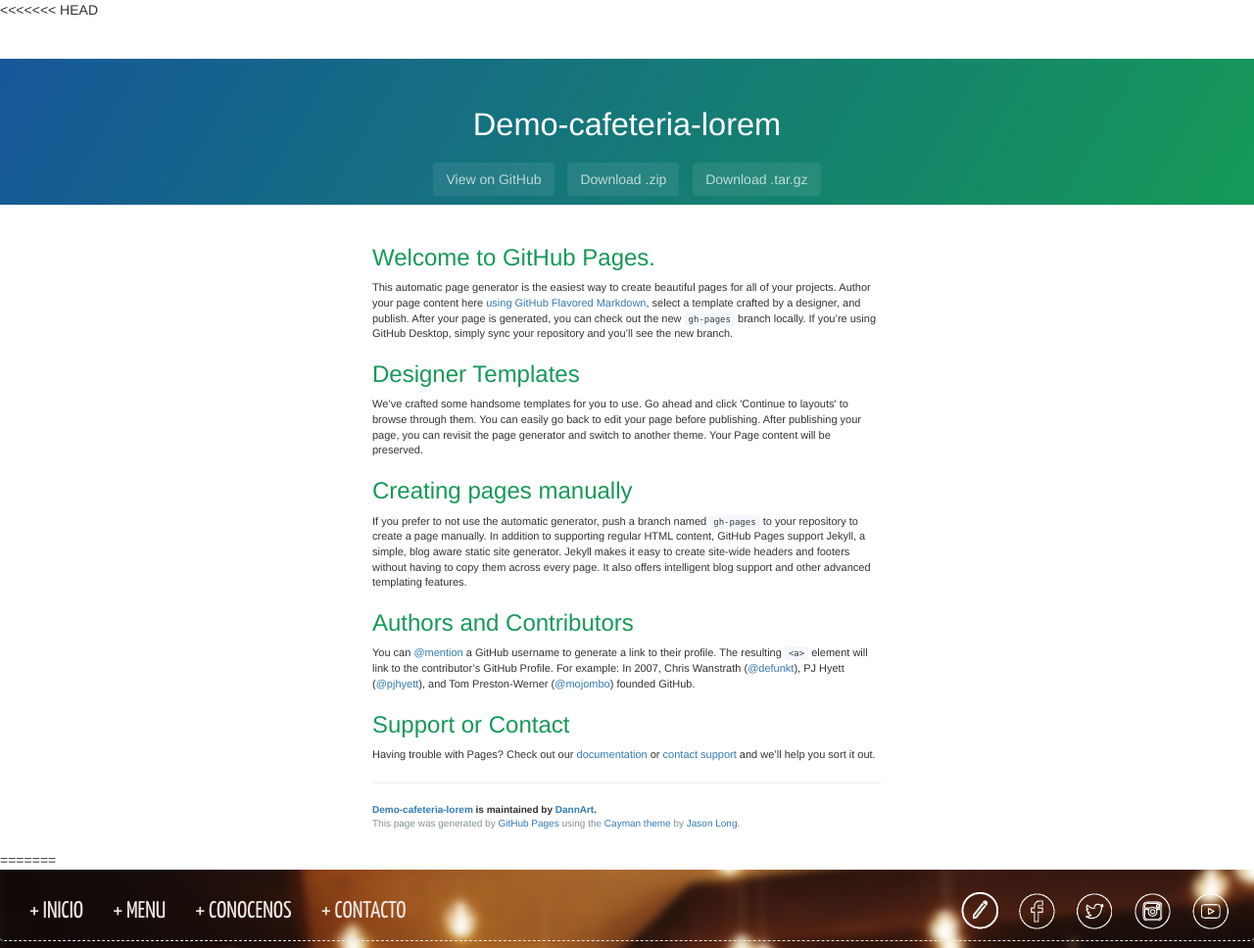
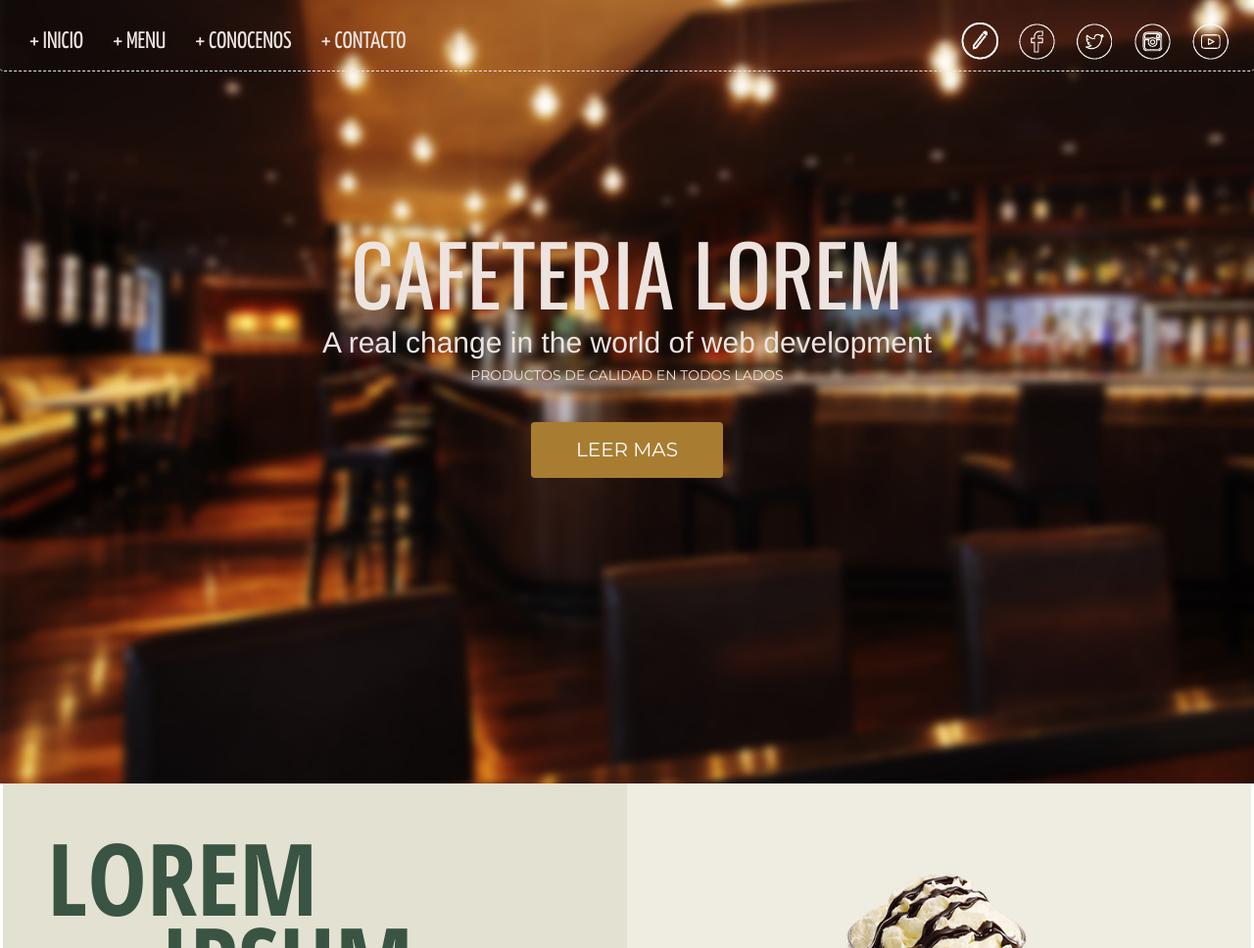
Before and after one commit to DannArt/Demo-Cafeteria-Lorem, a plain HTML site: page index.html in a window 1280 px wide. Shown: the top 968 px of the page at 98% size. Drawn offline with nearby package versions, Linux system fonts and the light colour scheme; some packages are replaced by stand-ins of ours.

Commit message:
no message

```diff
--- a/index.html
+++ b/index.html
@@ -1,62 +1,4 @@
 <!DOCTYPE html>
-<<<<<<< HEAD
-<html lang="en-us">
-  <head>
-    <meta charset="UTF-8">
-    <title>Demo-cafeteria-lorem by DannArt</title>
-    <meta name="viewport" content="width=device-width, initial-scale=1">
-    <link rel="stylesheet" type="text/css" href="stylesheets/normalize.css" media="screen">
-    <link href='https://fonts.googleapis.com/css?family=Open+Sans:400,700' rel='stylesheet' type='text/css'>
-    <link rel="stylesheet" type="text/css" href="stylesheets/stylesheet.css" media="screen">
-    <link rel="stylesheet" type="text/css" href="stylesheets/github-light.css" media="screen">
-  </head>
-  <body>
-    <section class="page-header">
-      <h1 class="project-name">Demo-cafeteria-lorem</h1>
-      <h2 class="project-tagline"></h2>
-      <a href="https://github.com/DannArt/Demo-Cafeteria-Lorem" class="btn">View on GitHub</a>
-      <a href="https://github.com/DannArt/Demo-Cafeteria-Lorem/zipball/master" class="btn">Download .zip</a>
-      <a href="https://github.com/DannArt/Demo-Cafeteria-Lorem/tarball/master" class="btn">Download .tar.gz</a>
-    </section>
-
-    <section class="main-content">
-      <h3>
-<a id="welcome-to-github-pages" class="anchor" href="#welcome-to-github-pages" aria-hidden="true"><span aria-hidden="true" class="octicon octicon-link"></span></a>Welcome to GitHub Pages.</h3>
-
-<p>This automatic page generator is the easiest way to create beautiful pages for all of your projects. Author your page content here <a href="https://guides.github.com/features/mastering-markdown/">using GitHub Flavored Markdown</a>, select a template crafted by a designer, and publish. After your page is generated, you can check out the new <code>gh-pages</code> branch locally. If you’re using GitHub Desktop, simply sync your repository and you’ll see the new branch.</p>
-
-<h3>
-<a id="designer-templates" class="anchor" href="#designer-templates" aria-hidden="true"><span aria-hidden="true" class="octicon octicon-link"></span></a>Designer Templates</h3>
-
-<p>We’ve crafted some handsome templates for you to use. Go ahead and click 'Continue to layouts' to browse through them. You can easily go back to edit your page before publishing. After publishing your page, you can revisit the page generator and switch to another theme. Your Page content will be preserved.</p>
-
-<h3>
-<a id="creating-pages-manually" class="anchor" href="#creating-pages-manually" aria-hidden="true"><span aria-hidden="true" class="octicon octicon-link"></span></a>Creating pages manually</h3>
-
-<p>If you prefer to not use the automatic generator, push a branch named <code>gh-pages</code> to your repository to create a page manually. In addition to supporting regular HTML content, GitHub Pages support Jekyll, a simple, blog aware static site generator. Jekyll makes it easy to create site-wide headers and footers without having to copy them across every page. It also offers intelligent blog support and other advanced templating features.</p>
-
-<h3>
-<a id="authors-and-contributors" class="anchor" href="#authors-and-contributors" aria-hidden="true"><span aria-hidden="true" class="octicon octicon-link"></span></a>Authors and Contributors</h3>
-
-<p>You can <a href="https://help.github.com/articles/basic-writing-and-formatting-syntax/#mentioning-users-and-teams" class="user-mention">@mention</a> a GitHub username to generate a link to their profile. The resulting <code>&lt;a&gt;</code> element will link to the contributor’s GitHub Profile. For example: In 2007, Chris Wanstrath (<a href="https://github.com/defunkt" class="user-mention">@defunkt</a>), PJ Hyett (<a href="https://github.com/pjhyett" class="user-mention">@pjhyett</a>), and Tom Preston-Werner (<a href="https://github.com/mojombo" class="user-mention">@mojombo</a>) founded GitHub.</p>
-
-<h3>
-<a id="support-or-contact" class="anchor" href="#support-or-contact" aria-hidden="true"><span aria-hidden="true" class="octicon octicon-link"></span></a>Support or Contact</h3>
-
-<p>Having trouble with Pages? Check out our <a href="https://help.github.com/pages">documentation</a> or <a href="https://github.com/contact">contact support</a> and we’ll help you sort it out.</p>
-
-      <footer class="site-footer">
-        <span class="site-footer-owner"><a href="https://github.com/DannArt/Demo-Cafeteria-Lorem">Demo-cafeteria-lorem</a> is maintained by <a href="https://github.com/DannArt">DannArt</a>.</span>
-
-        <span class="site-footer-credits">This page was generated by <a href="https://pages.github.com">GitHub Pages</a> using the <a href="https://github.com/jasonlong/cayman-theme">Cayman theme</a> by <a href="https://twitter.com/jasonlong">Jason Long</a>.</span>
-      </footer>
-
-    </section>
-
-
-  </body>
-</html>
-=======
 <html lang="en" ng-app="app">
 <head>
 	<meta charset="UTF-8">
@@ -485,4 +427,3 @@
 	</script>
 </body>
 </html>
->>>>>>> master
```
